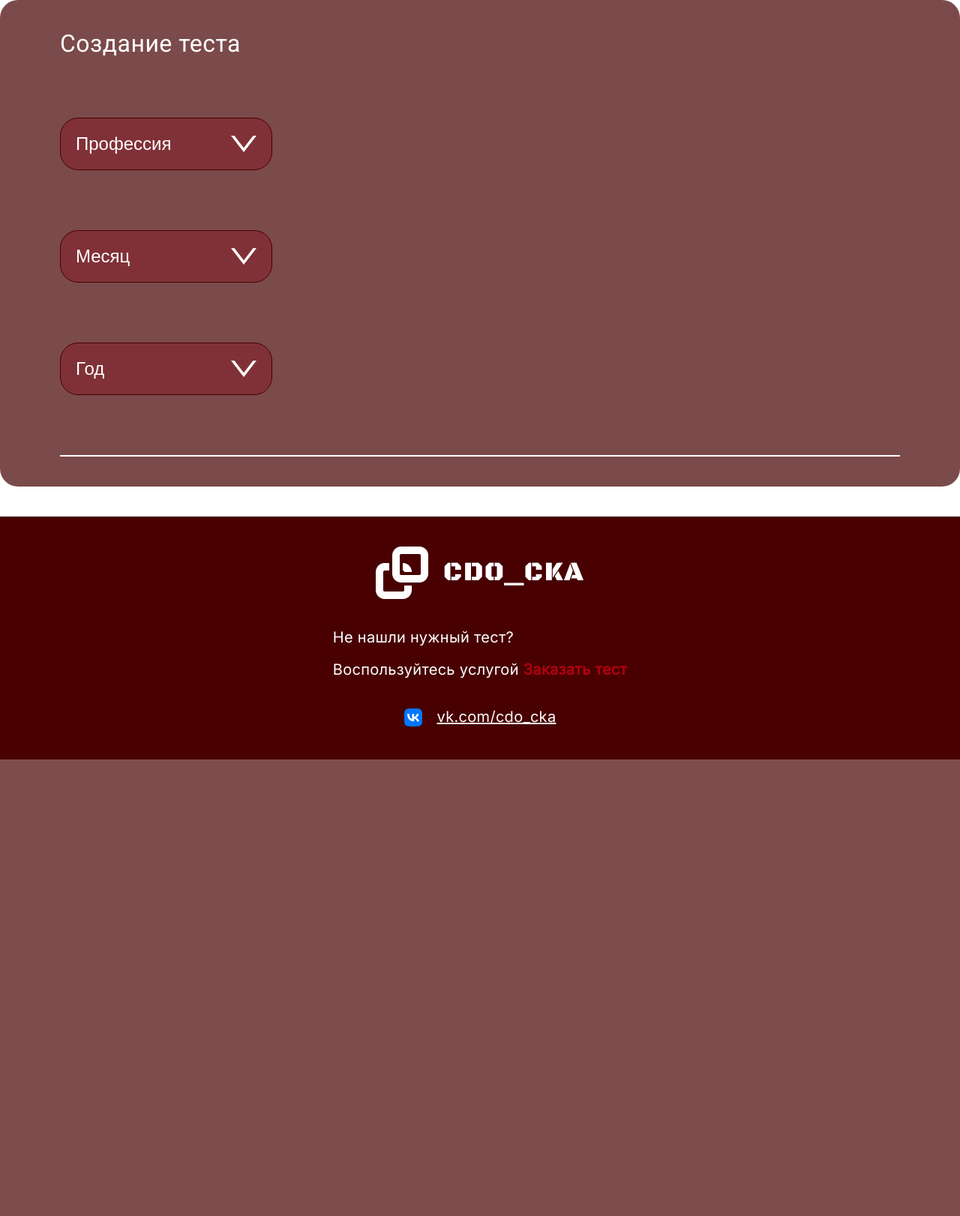
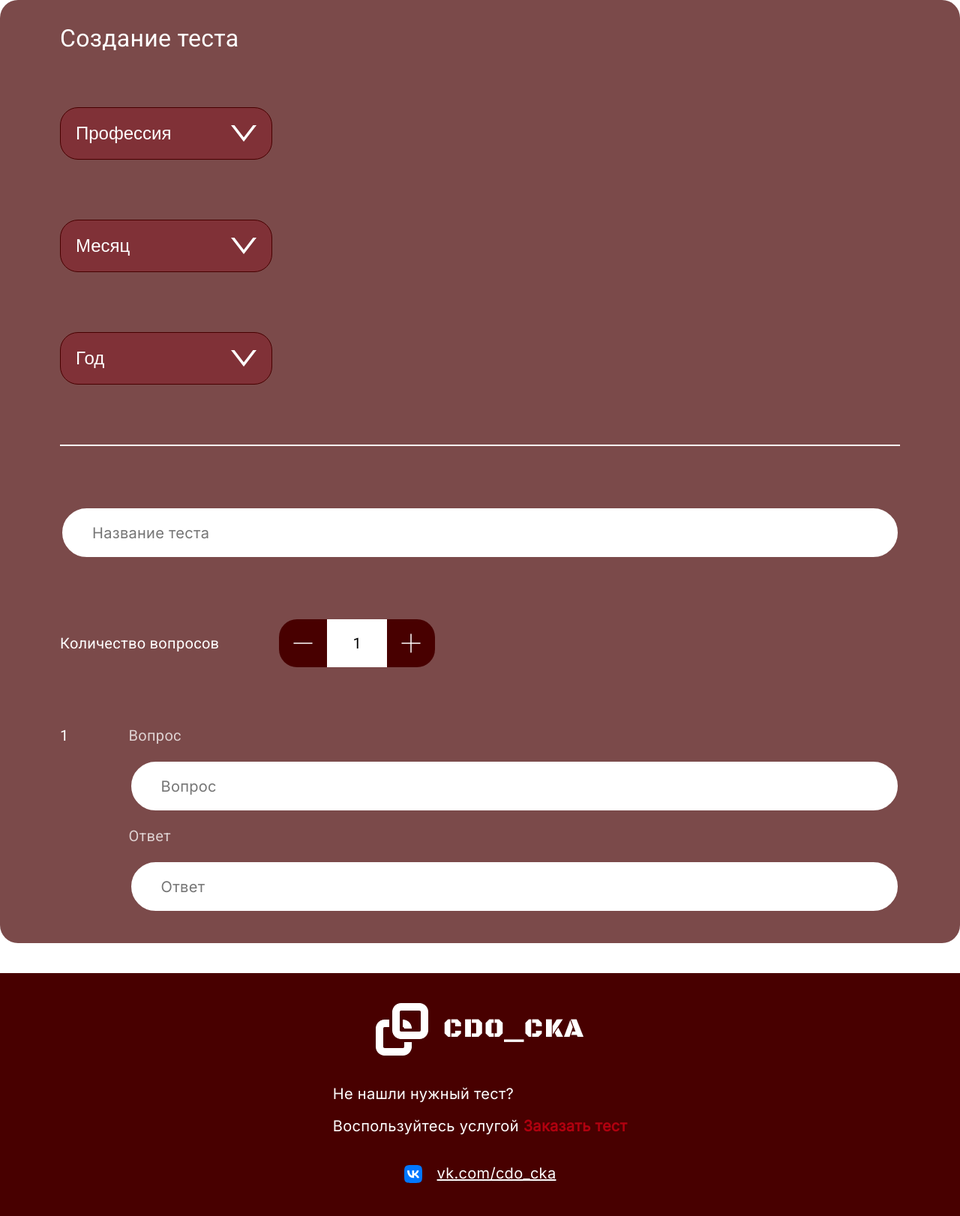
Before and after one commit to Papr1ka/DOHATEP_SITE, a Django app: page /create_test in a window 1280 px wide. Shown: the part 212-1834 px from the top of the page at 75% size. Before the commit the page ends 1225 px from the top, so only its background shows below. Run offline with Django 4.2, Linux system fonts and the light colour scheme.

Commit message:
add ansver + spin box

```diff
--- a/dohater_site/static/css/create_test.css
+++ b/dohater_site/static/css/create_test.css
@@ -13,3 +13,30 @@
 .c-header{
     font-size: 32px;
 }
+
+.c-search{
+    height: 29px;
+    padding: 18px 40px;
+    border-radius: 64px;
+    border: 3px solid var(--purple_color);
+    color: var(--black_color);
+}
+
+.c-box{
+    display: flex;
+    gap: 80px;
+    width: 100%;
+}
+
+.center{
+    align-items: center;
+}
+
+.vertical{
+    flex-direction: column;
+    gap: 20px;
+}
+
+.muted{
+    color: var(--filters_color);
+}
--- a/dohater_site/static/css/main.css
+++ b/dohater_site/static/css/main.css
@@ -8,6 +8,7 @@
     --train_red_color: #B0010F;
     --green_color: #219653;
     --filters_color: rgba(255, 255, 255, 0.75);
+    --black_color: #000000;
 }
 
 *{
--- /dev/null
+++ b/dohater_site/static/css/spinbox.css
@@ -0,0 +1,43 @@
+.spinbox {
+    display: flex;
+}
+
+.spinbox input[type="number"] {
+	display: block;
+	height: 64px;
+	width: 80px;
+	padding: 0;
+	margin: 0;
+	box-sizing: border-box;
+	text-align: center;
+	-moz-appearance: textfield;
+	-webkit-appearance: textfield;
+	appearance: textfield;
+    border: none;
+    color: var(--black_color);
+}
+.spinbox input[type="number"]::-webkit-outer-spin-button,
+.spinbox input[type="number"]::-webkit-inner-spin-button {
+	display: none;
+}
+
+.spinbox button {
+    background-color: var(--burgundy_color);
+	width: 64px;
+    height: 64px;
+	display: block;
+	text-align: center;
+	border: none;
+    display: flex;
+    justify-content: center;
+    align-items: center;
+}
+
+.spinbox-minus {
+    border-top-left-radius: 24px;
+    border-bottom-left-radius: 24px;
+}
+.spinbox-plus {
+    border-top-right-radius: 24px;
+    border-bottom-right-radius: 24px;
+}
--- a/dohater_site/templates/cdo_ska/create_test.html
+++ b/dohater_site/templates/cdo_ska/create_test.html
@@ -6,14 +6,15 @@
 <link rel="stylesheet" href="{% static 'css/home.css' %}">
 <link rel="stylesheet" href="{% static 'css/create_test.css' %}">
 <link rel="stylesheet" href="{% static 'css/dropdown.css' %}">
+<link rel="stylesheet" href="{% static 'css/spinbox.css' %}">
 {% endblock links %}
 
 {% block content %}
 
 <div class="wrapper">
     <div class="inner">
-        <div class="content c-content">
-            <div class="c-header mainfont">Создание теста</div>
+        <div class="content c-content mainfont">
+            <div class="c-header">Создание теста</div>
             <div class="dropdown">
                 <button class="dropbtn">
                     Профессия
@@ -63,6 +64,32 @@
                 </div>
             </div>
             <div class="line"></div>
+            <input class="headerfont c-search" placeholder="Название теста" type="text">
+            <div class="c-box center">
+                <div class="mainfont">Количество вопросов</div>
+                <div class="spinbox">
+                    <button class="spinbox-minus" type="button" onclick="this.nextElementSibling.stepDown(); this.nextElementSibling.onchange();">
+                        <svg width="26" height="2" viewBox="0 0 26 2" fill="none" xmlns="http://www.w3.org/2000/svg">
+                            <path d="M1 1H25" stroke="white" stroke-width="1.5" stroke-linecap="round"/>
+                        </svg>
+                    </button>
+                    <input class="mainfont" type="number" min="1" value="1" max="100" readonly>
+                    <button class="spinbox-plus" type="button" onclick="this.previousElementSibling.stepUp(); this.previousElementSibling.onchange();">
+                        <svg width="26" height="26" viewBox="0 0 26 26" fill="none" xmlns="http://www.w3.org/2000/svg">
+                            <path d="M1 13H25M13 1L13 25" stroke="white" stroke-width="1.5" stroke-linecap="round"/>
+                        </svg>
+                    </button>
+                </div>
+            </div>
+            <div class="c-box top">
+                <p class="">1</p>
+                <div class="c-box vertical">
+                    <p class="muted">Вопрос</p>
+                    <input type="text" class="headerfont c-search resize" placeholder="Вопрос">
+                    <p class="muted">Ответ</p>
+                    <input type="text" class="headerfont c-search resize" placeholder="Ответ">
+                </div>
+            </div>
         </div>
     </div>
 </div>
```
Also changed, not shown: dohater_site/static/svg/minus.svg (added), dohater_site/static/svg/plus.svg (added).
